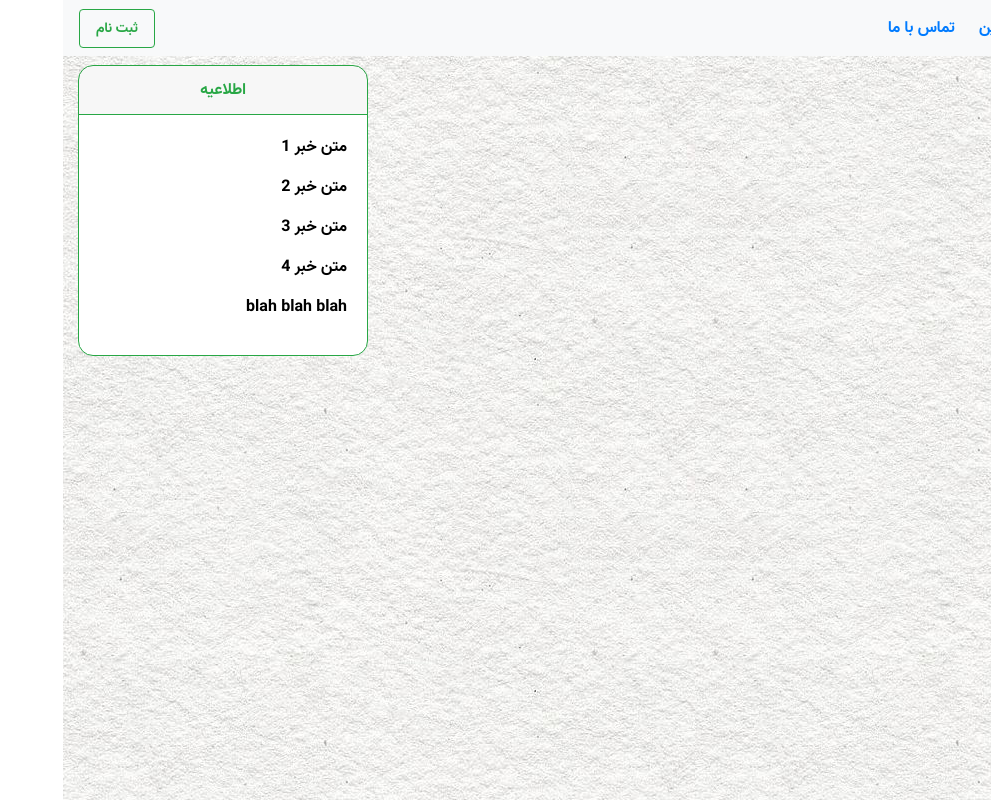
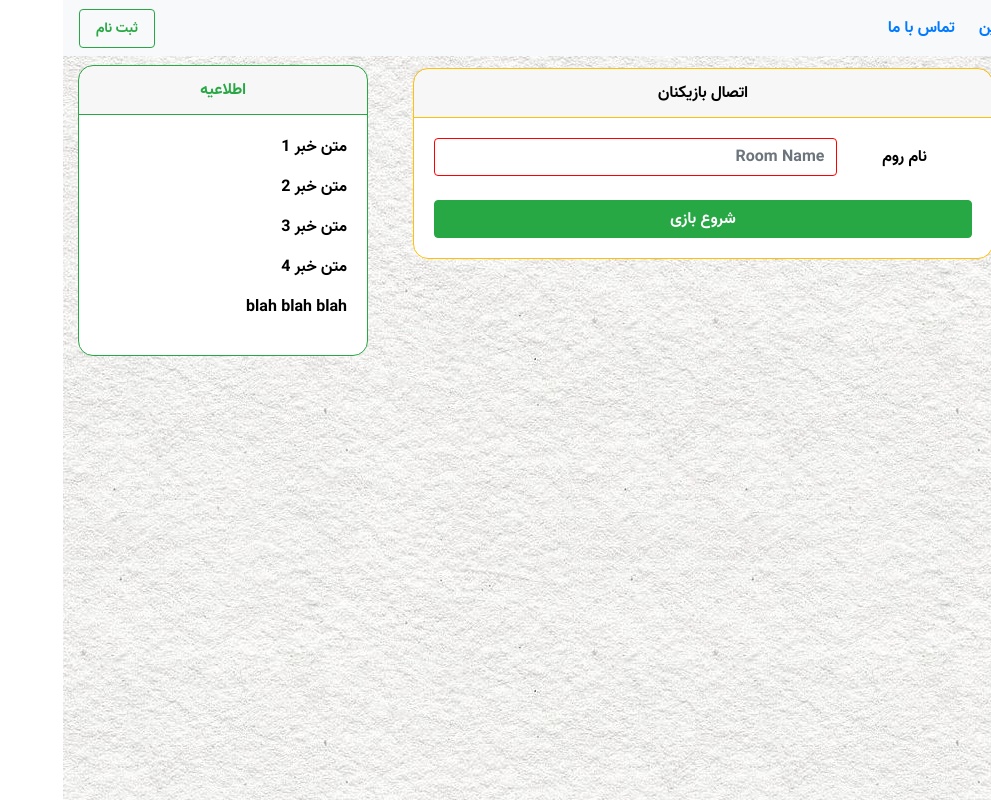
Before and after one commit to pya-py/t3d, a React (Create React App) app: page /gameDeck in a window 1280 px wide. Shown: the whole page, without its empty margins (289-1280 px from the left). Built offline with nearby package versions, Linux system fonts and the light colour scheme.

Commit message:
an early demo for T3D Online

```diff
--- a/src/App.js
+++ b/src/App.js
@@ -1,13 +1,13 @@
 import { Component } from "react";
 import ScoresTable from "./tables/ScoresTable";
 import { Route, Switch } from "react-router-dom";
-import GameRules from "./site-info/GameRules";
-import ContactInfo from "./site-info/ContactInfo";
-import GamePlay from "./thegame/GamePlay";
+import GameRules from "./informations/GameRules";
+import ContactInfo from "./informations/ContactInfo";
 import SignUp from "./users/SignUp";
 import MainLayout from "./common/MainLayout";
 import Ranking from "./tables/Ranking";
 import ControlPanel from './users/ControlPanel';
+import GameDeck from './games/GameDeck';
 
 class App extends Component {
     // 1. use uuid to produce ids
@@ -17,7 +17,7 @@ class App extends Component {
             <MainLayout>
                 <Switch>
                     <Route path="/signUp" component={SignUp} />
-                    <Route path="/theGame" component={GamePlay} />
+                    <Route path="/gameDeck" component={GameDeck} />
                     <Route path="/ranking" component={Ranking} />
                     <Route path="/gameRules" component={GameRules} />
                     <Route path="/contactInfo" component={ContactInfo} />
--- a/src/common/MainLayout.jsx
+++ b/src/common/MainLayout.jsx
@@ -55,7 +55,7 @@ const MainLayout = (props) => {
         pageRightSideBar = null; // change then
     }
 
-    if (pathname === "/theGame") {
+    if (pathname === "/gameDeck") {
         // left sidebar must be opponents playerInfo
 
         if (deviceIsSmartPhone) { //this is temprory
--- a/src/common/NavigationBar.jsx
+++ b/src/common/NavigationBar.jsx
@@ -28,7 +28,7 @@ const NavigationBar = () => {
             <li className="nav-item ml-2">
               <NavLink
                 className="nav-link text-primary"
-                to="/theGame"
+                to="/gameDeck"
                 activeClassName="btn-outline-secondary text-dark"
               >
                 بازی ها
--- a/src/common/SmartPhoneNavigationBar.jsx
+++ b/src/common/SmartPhoneNavigationBar.jsx
@@ -26,7 +26,7 @@ const SmartPhoneNavigationBar = () => {
               <li className="nav-item ml-2">
                 <NavLink
                   className="nav-link text-primary"
-                  to="/theGame"
+                  to="/gameDeck"
                   activeClassName="btn-outline-secondary text-dark"
                 >
                   بازی ها
--- /dev/null
+++ b/src/games/GameDeck.jsx
@@ -0,0 +1,71 @@
+import { Component } from "react";
+import { toast } from "react-toastify";
+import MainContext from "./../common/MainContext";
+import GamePlay from './GamePlay';
+
+class GameDeck extends Component {
+    static contextType = MainContext;
+    state = {
+        roomName: "",
+        startGame: false,
+    };
+
+    onStartGameClick = (event) => {
+        event.preventDefault();
+        const { player } = this.context;
+        const { roomName } = this.state;
+        if (player) {
+            if (roomName) this.setState({ startGame: true });
+        } else {
+            toast.error("ابتدا وارد حساب کاربری خود شوید");
+        }
+    };
+    render() {
+        const { roomName, startGame } = this.state;
+
+        return (
+            <div>
+                {!startGame && (
+                    <div className="card border-warning mb-3 singleCard">
+                        <div className="card-header text-center border-warning">
+                            اتصال بازیکنان
+                        </div>
+                        <div className="card-body text-right">
+                            <form
+                                onSubmit={(event) =>
+                                    this.onStartGameClick(event)
+                                }
+                            >
+                                <div className="form-inline">
+                                    <label className="w-25">نام روم</label>
+                                    <input
+                                        type="text"
+                                        className="form-control w-75"
+                                        placeholder="Room Name"
+                                        value={roomName}
+                                        required="required"
+                                        onChange={(event) =>
+                                            this.setState({
+                                                roomName: event.target.value,
+                                            })
+                                        }
+                                    />
+                                </div>
+
+                                <button
+                                    type="submit"
+                                    className="btn btn-success btn-block mt-4"
+                                >
+                                    شروع بازی
+                                </button>
+                            </form>
+                        </div>
+                    </div>
+                )}
+                {startGame && <GamePlay roomName={roomName} />}
+            </div>
+        );
+    }
+}
+
+export default GameDeck;
--- a/src/thegame/gamePlay.css
+++ b/src/games/games.css
@@ -23,3 +23,14 @@
     margin-bottom: 5%;
 
 }
+
+.singleCard {
+    background-color: white;
+    color: black;
+    /*max-width: 18rem;*/
+    margin: auto;
+    margin-top: 2%;
+
+    border-radius: 15px;
+    width: 95%;
+}
--- a/src/services/config.json
+++ b/src/services/config.json
@@ -2,6 +2,7 @@
     "serverRoot": "https://t3dweb.herokuapp.com",
     "localRoot": "http://localhost:4000",
     "webSocketRoot": "wss://t3dweb.herokuapp.com",
+    "webSocketLocalRoot": "ws://localhost:4000",
     "signupRoute": "signup",
     "signinRoute": "signin",
     "usersRoute": "users"
--- a/src/services/userServices.js
+++ b/src/services/userServices.js
@@ -14,8 +14,8 @@ const userServices = {
             JSON.stringify(user)
         );
     },
-    getPlayer: (userId) => {
-        return http.get(`${config.serverRoot}/${config.usersRoute}/${userId}`);
+    getPlayer: (userID) => {
+        return http.get(`${config.serverRoot}/${config.usersRoute}/${userID}`);
     },
     getAllPlayers: () => {
         return http.get(`${config.serverRoot}/${config.usersRoute}`);
```
Also changed, not shown: src/games/GamePlay.jsx (renamed from src/thegame/GamePlay.jsx, +73 -24 lines), src/informations/ContactInfo.jsx (renamed from src/site-info/ContactInfo.jsx), src/informations/GameRules.jsx (renamed from src/site-info/GameRules.jsx), src/informations/info.css (renamed from src/site-info/info.css).
